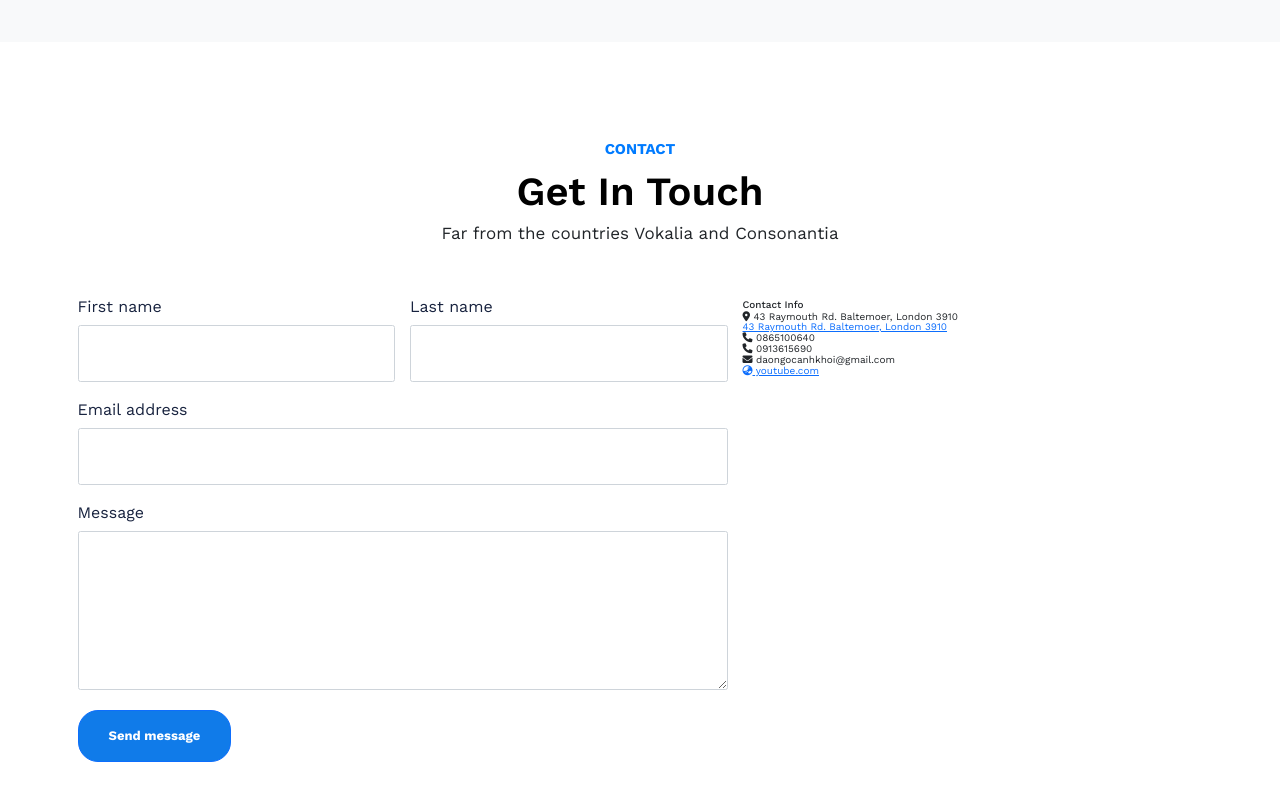
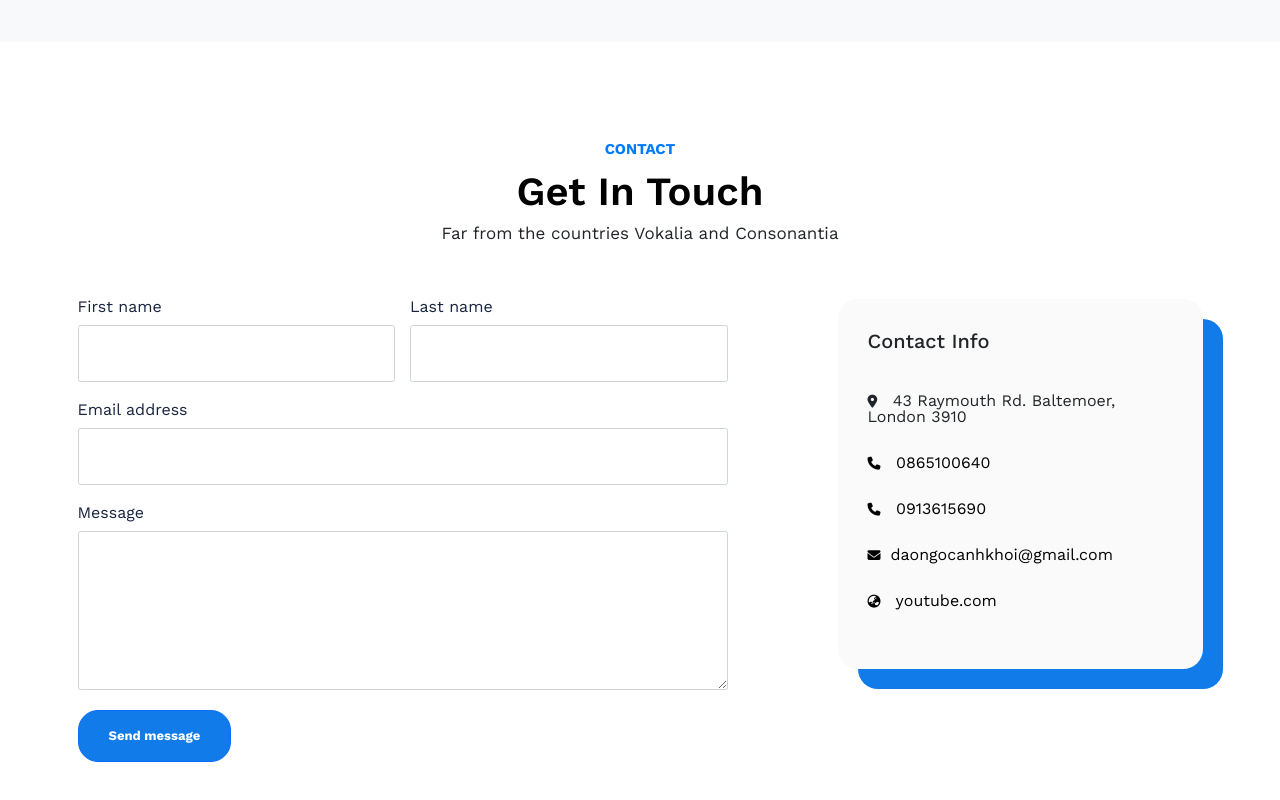
Before and after one commit to DaoNgocAnhKhoi/BasicHTMLWebsite, a plain HTML site: page index.html in a window 1280 px wide. Shown: the part 7915-8715 px from the top of the page. Drawn offline with nearby package versions, Linux system fonts and the light colour scheme.

Commit message:
contact complete

```diff
--- a/index.html
+++ b/index.html
@@ -776,17 +776,16 @@
                         </div>
                     </div>
                 </div>
-                <div class="col-5">
-                    <div>
+                <div class="col-lg-4 ms-auto">
+                    <div class="contact__right">
                         <h1>Contact Info</h1>
                         <div><i class="fa fa-map-marker-alt"></i>
                             <span>43 Raymouth Rd. Baltemoer, London 3910</span>
                         </div>
-                        <ul>
-                            <li><a href="#">43 Raymouth Rd. Baltemoer, London 3910</a></li>
-                            <li><a href="tel://0865100640"></a><i class="fa fa-phone"></i> 0865100640</li>
-                            <li><a href="tel://0865100640"></a><i class="fa fa-phone"></i> 0913615690</li>
-                            <li><a href="mail:daongocanhkhoi@gmail.com"></a><i class="fa fa-envelope"></i>  daongocanhkhoi@gmail.com</li>
+                        <ul class="list-unstyled">
+                            <li><a href="tel://11234567890/"><i class="fa fa-phone"></i> 0865100640</a></li>
+                            <li><a href="tel://0865100640/"><i class="fa fa-phone"></i> 0913615690</a></li>
+                            <li><a href="mail:daongocanhkhoi@gmail.com"><i class="fa fa-envelope"></i>daongocanhkhoi@gmail.com</a></li>
                             <li><a href=""><i class="fa fa-globe-asia"></i> youtube.com</a></li>
                         </ul>
                     </div>
--- a/sass/Helpers/_variables.scss
+++ b/sass/Helpers/_variables.scss
@@ -7,6 +7,7 @@ $color-black-light: #18233F;
 $color-white: #ffffff;
 $color-gray: #efefef;
 $color-gray-light: #ADADAD;
+$color-gray-1: #fafafa;
 // margin
 $mg-1: 10rem;
 $mg-3: 3rem;
--- a/sass/Layouts/_contact.scss
+++ b/sass/Layouts/_contact.scss
@@ -12,4 +12,39 @@
         }
     }
 
+    .contact__right {
+        padding: 3rem;
+        background-color: $color-gray-1;
+        font-size: 1.6rem;
+        border-radius: 2rem;
+        box-shadow: 2rem 2rem 0 0 #107be9;
+        h1 {
+            font-size: 2rem;
+            font-weight: 500;
+            margin-bottom: 4rem;
+        }
+
+        div {
+            margin-bottom: 3rem;
+            i {
+                font-size: 1.3rem;
+                margin-right: 1rem;
+            }
+        }
+
+        ul {
+            li{
+                margin-bottom: 3rem;
+                a {
+                    text-decoration: none;
+                    color: $color-black;
+                    i {
+                        font-size: 1.3rem;
+                        margin-right: 1rem;
+                    }
+                }
+            }
+        }
+    }
+
 }
```
Also changed, not shown: css/main.css, 1 other file.
